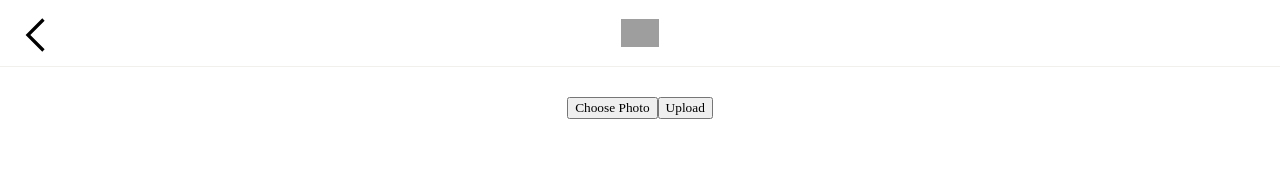
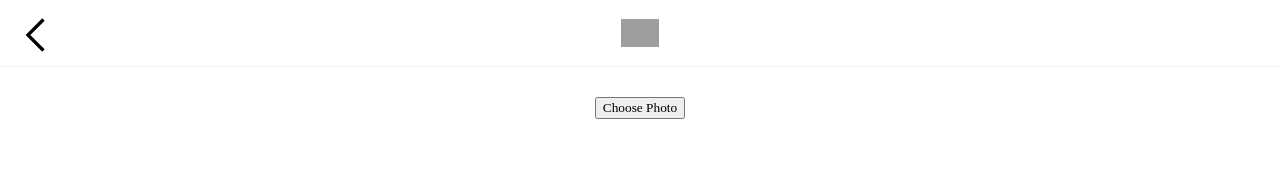
Before and after one commit to czekoladowym/photodrop-ph, a React (Vite) app: page /addPhoto in a window 1280 px wide. Shown: the top 187 px of the page. Built offline with nearby package versions, Linux system fonts and the light colour scheme; sample sign-in values are in the browser's storage; grey boxes are pictures that could not be loaded; a web font is replaced by a local one.

Commit message:
fix: upload button on upload page

```diff
--- a/src/pages/upload/Upload.tsx
+++ b/src/pages/upload/Upload.tsx
@@ -56,7 +56,7 @@ const Upload = () => {
           ref={filePicker}
           onChange={handleFile}
         />
-        <button onClick={handleUpload}>Upload</button>
+        {/* <button onClick={handleUpload}>Upload</button> */}
       </MainSection>
     </>
   );
```
